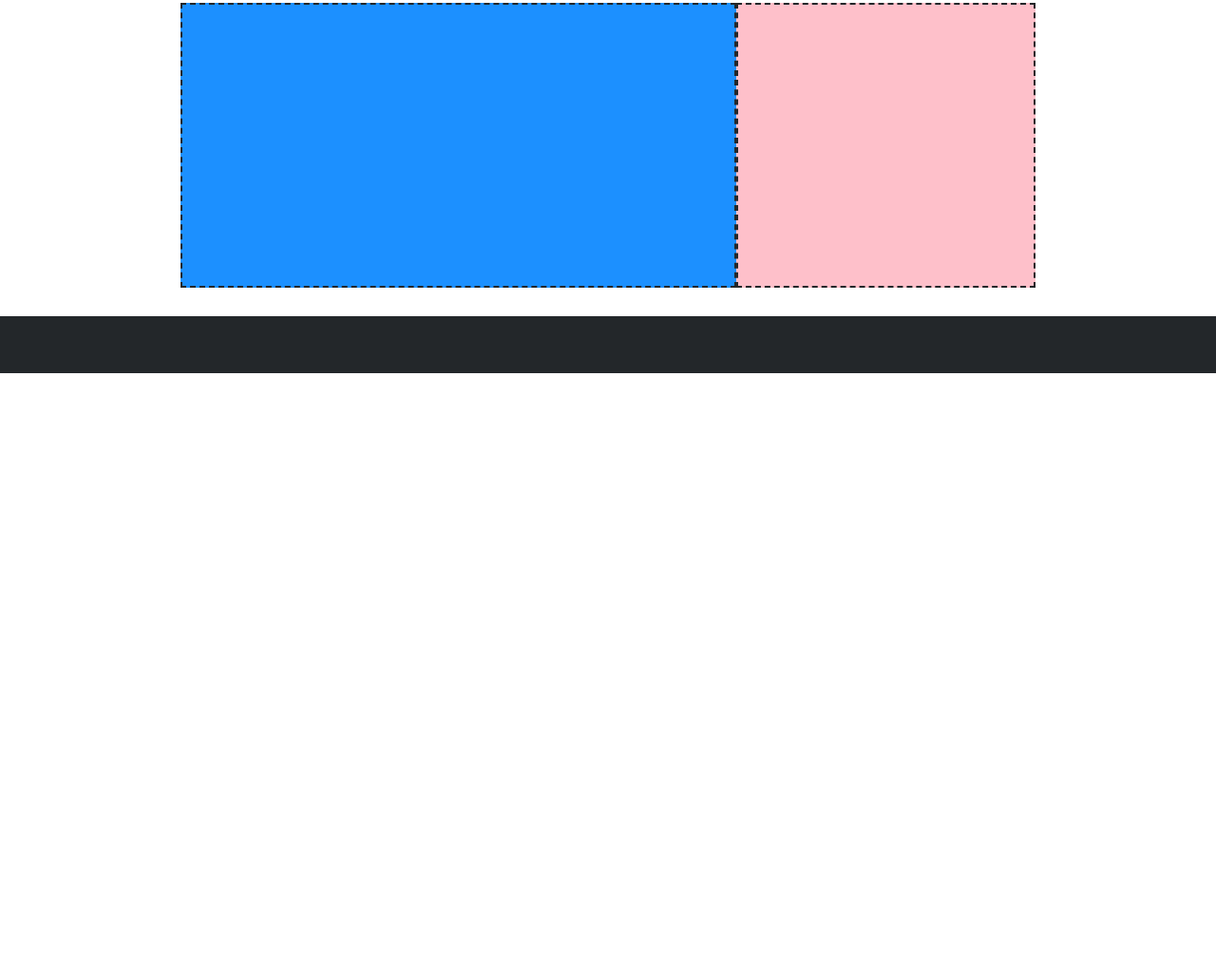
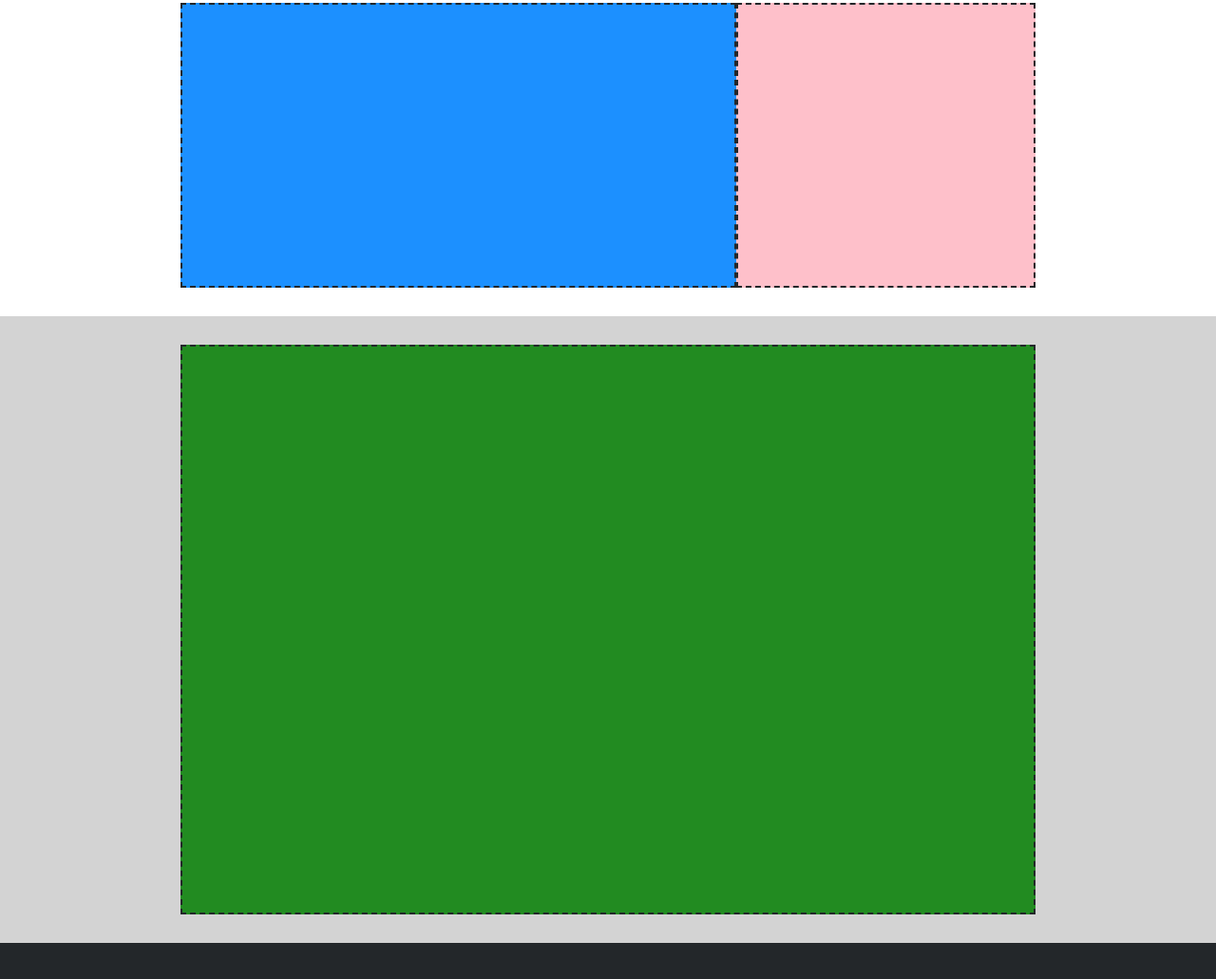
Before and after one commit to mariasolegallina/htmlcss-struttura-discord, a plain HTML site: page index.html in a window 1280 px wide. Shown: the part 807-1838 px from the top of the page at 95% size. Before the commit the page ends 1200 px from the top, so only its background shows below. Drawn offline with Linux system fonts and the light colour scheme.

Commit message:
add - section 4 (html + css)

```diff
--- a/css/app.css
+++ b/css/app.css
@@ -36,13 +36,15 @@ section {
 }
 
 .col-35 {
-    background-color: #fec0ca;
     flex-basis: 35%;
 }
 
 .col-65 {
-    background-color: #1c90ff;
     flex-basis: 65%;
+}
+
+.col-100 {
+    flex-basis: 100%;
 }
 
 .reverse {
@@ -81,3 +83,16 @@ section {
     border-width: 2px;
     min-height: 300px;
 }
+
+.debug .col-35 {
+    background-color: #fec0ca;
+}
+
+.debug .col-65 {
+    background-color: #1c90ff;
+}
+
+.debug .col-100 {
+    background-color: #228b21;
+    min-height: 600px;
+}
--- a/index.html
+++ b/index.html
@@ -58,6 +58,15 @@
             </div>
         </section>
 
+        <!-- section 4 -->
+        <section class="grey-bg">
+            <div class="container">
+                <div class="row">
+                    <div class="col-100"></div>
+                </div>
+            </div>
+        </section>
+
     </main>
 
     <footer class="page-footer">
```
